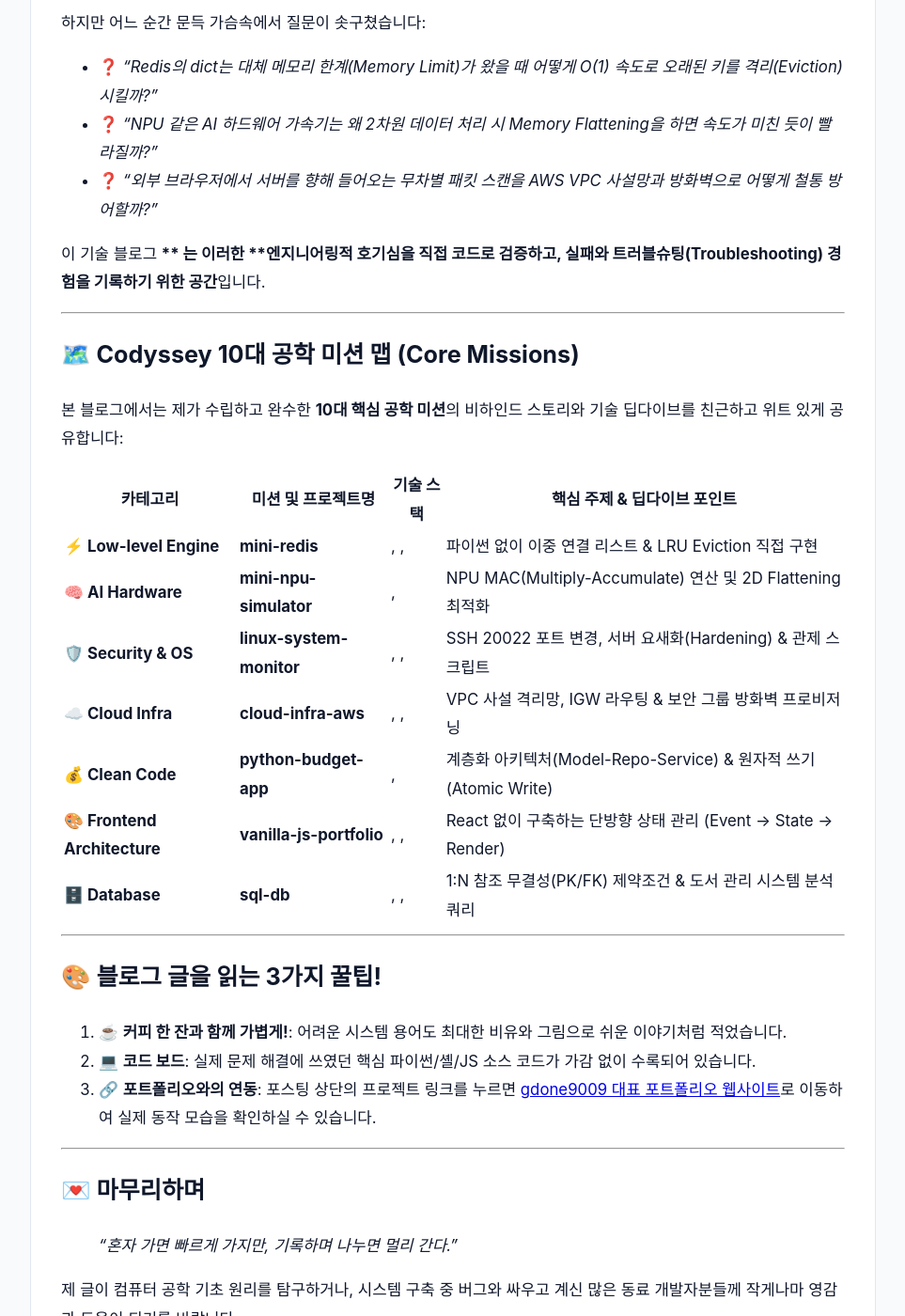
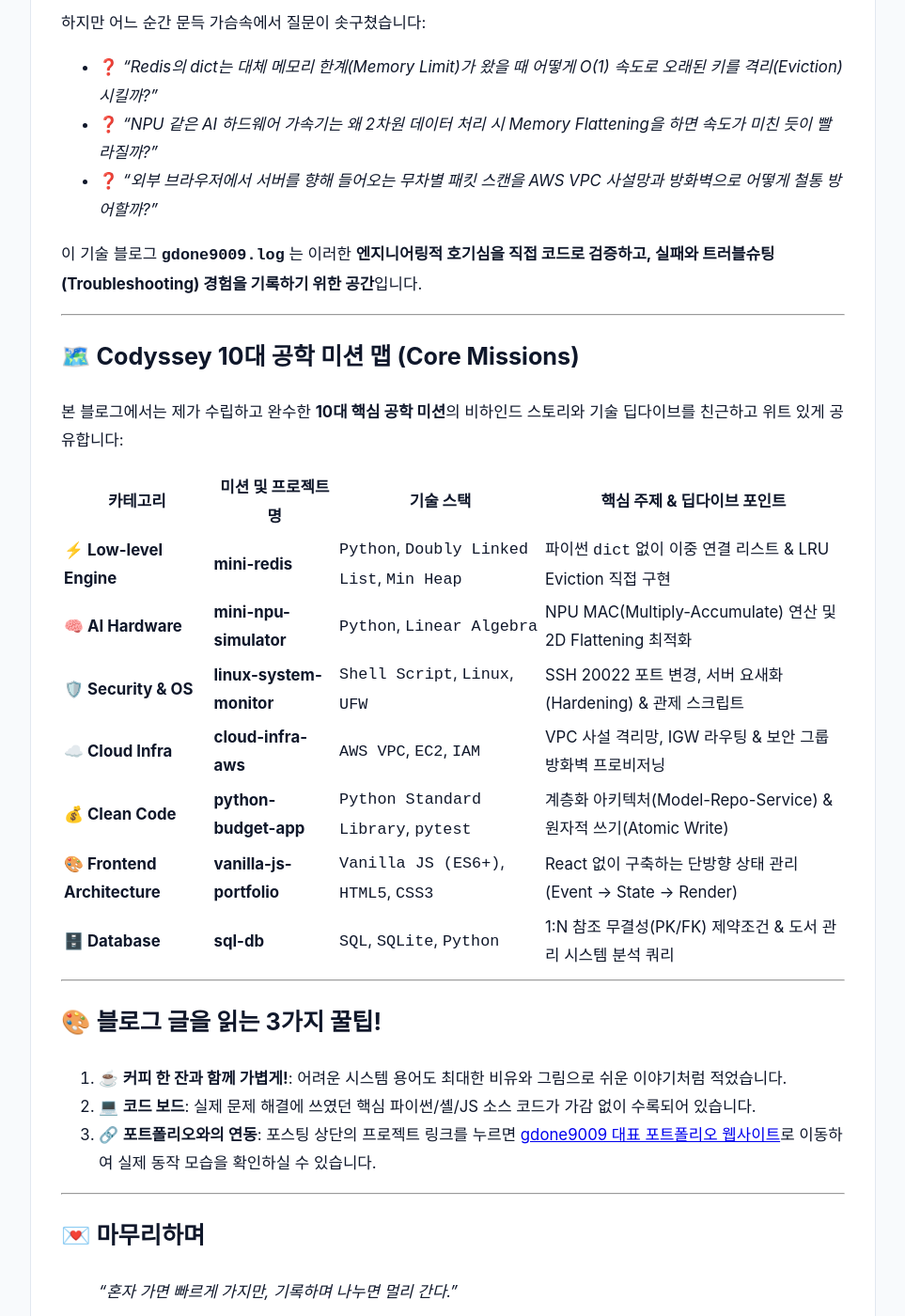
Before and after one commit to gdone9009/blog, a Jekyll site: the page built from _posts/2026-08-01-welcome-to-codyssey.md, in a window 1280 px wide and 1400 px high, scrolled down 687 px. Shown: the whole window at 94% size, without its empty margins (158-1121 px from the left). Built offline with Jekyll 4.4.1, drawn with Linux system fonts in a browser that asks for light colours; some of the changed text lies outside the part shown.

Commit message:
docs: Update Welcome manifesto post with complete formatting

```diff
--- a/_posts/2026-08-01-welcome-to-codyssey.md
+++ b/_posts/2026-08-01-welcome-to-codyssey.md
@@ -23,7 +23,7 @@ category: General
 * ❓ *"NPU 같은 AI 하드웨어 가속기는 왜 2차원 데이터 처리 시 Memory Flattening을 하면 속도가 미친 듯이 빨라질까?"*
 * ❓ *"외부 브라우저에서 서버를 향해 들어오는 무차별 패킷 스캔을 AWS VPC 사설망과 방화벽으로 어떻게 철통 방어할까?"*
 
-이 기술 블로그 **** 는 이러한 **엔지니어링적 호기심을 직접 코드로 검증하고, 실패와 트러블슈팅(Troubleshooting) 경험을 기록하기 위한 공간**입니다.
+이 기술 블로그 **`gdone9009.log`** 는 이러한 **엔지니어링적 호기심을 직접 코드로 검증하고, 실패와 트러블슈팅(Troubleshooting) 경험을 기록하기 위한 공간**입니다.
 
 ---
 
@@ -33,13 +33,13 @@ category: General
 
 | 카테고리 | 미션 및 프로젝트명 | 기술 스택 | 핵심 주제 & 딥다이브 포인트 |
 |---|---|---|---|
-| **⚡ Low-level Engine** | **mini-redis** | , ,  | 파이썬  없이 이중 연결 리스트 & LRU Eviction 직접 구현 |
-| **🧠 AI Hardware** | **mini-npu-simulator** | ,  | NPU MAC(Multiply-Accumulate) 연산 및 2D Flattening 최적화 |
-| **🛡️ Security & OS** | **linux-system-monitor** | , ,  | SSH 20022 포트 변경, 서버 요새화(Hardening) & 관제 스크립트 |
-| **☁️ Cloud Infra** | **cloud-infra-aws** | , ,  | VPC 사설 격리망, IGW 라우팅 & 보안 그룹 방화벽 프로비저닝 |
-| **💰 Clean Code** | **python-budget-app** | ,  | 계층화 아키텍처(Model-Repo-Service) & 원자적 쓰기(Atomic Write) |
-| **🎨 Frontend Architecture**| **vanilla-js-portfolio** | , ,  | React 없이 구축하는 단방향 상태 관리 (Event -> State -> Render) |
-| **🗄️ Database** | **sql-db** | , ,  | 1:N 참조 무결성(PK/FK) 제약조건 & 도서 관리 시스템 분석 쿼리 |
+| **⚡ Low-level Engine** | **mini-redis** | `Python`, `Doubly Linked List`, `Min Heap` | 파이썬 `dict` 없이 이중 연결 리스트 & LRU Eviction 직접 구현 |
+| **🧠 AI Hardware** | **mini-npu-simulator** | `Python`, `Linear Algebra` | NPU MAC(Multiply-Accumulate) 연산 및 2D Flattening 최적화 |
+| **🛡️ Security & OS** | **linux-system-monitor** | `Shell Script`, `Linux`, `UFW` | SSH 20022 포트 변경, 서버 요새화(Hardening) & 관제 스크립트 |
+| **☁️ Cloud Infra** | **cloud-infra-aws** | `AWS VPC`, `EC2`, `IAM` | VPC 사설 격리망, IGW 라우팅 & 보안 그룹 방화벽 프로비저닝 |
+| **💰 Clean Code** | **python-budget-app** | `Python Standard Library`, `pytest` | 계층화 아키텍처(Model-Repo-Service) & 원자적 쓰기(Atomic Write) |
+| **🎨 Frontend Architecture**| **vanilla-js-portfolio** | `Vanilla JS (ES6+)`, `HTML5`, `CSS3` | React 없이 구축하는 단방향 상태 관리 (Event -> State -> Render) |
+| **🗄️ Database** | **sql-db** | `SQL`, `SQLite`, `Python` | 1:N 참조 무결성(PK/FK) 제약조건 & 도서 관리 시스템 분석 쿼리 |
 
 ---
 
@@ -57,5 +57,5 @@ category: General
 
 제 글이 컴퓨터 공학 기초 원리를 탐구하거나, 시스템 구축 중 버그와 싸우고 계신 많은 동료 개발자분들께 작게나마 영감과 도움이 되기를 바랍니다.
 
-궁금한 점, 건의 사항, 기술적 이견은 언제든지 댓글이나 이메일()로 남겨주세요!
+궁금한 점, 건의 사항, 기술적 이견은 언제든지 댓글이나 이메일(`gdone9009@github.com`)로 남겨주세요!
 감사합니다. 즐거운 탐험 되세요! 🎈
```
